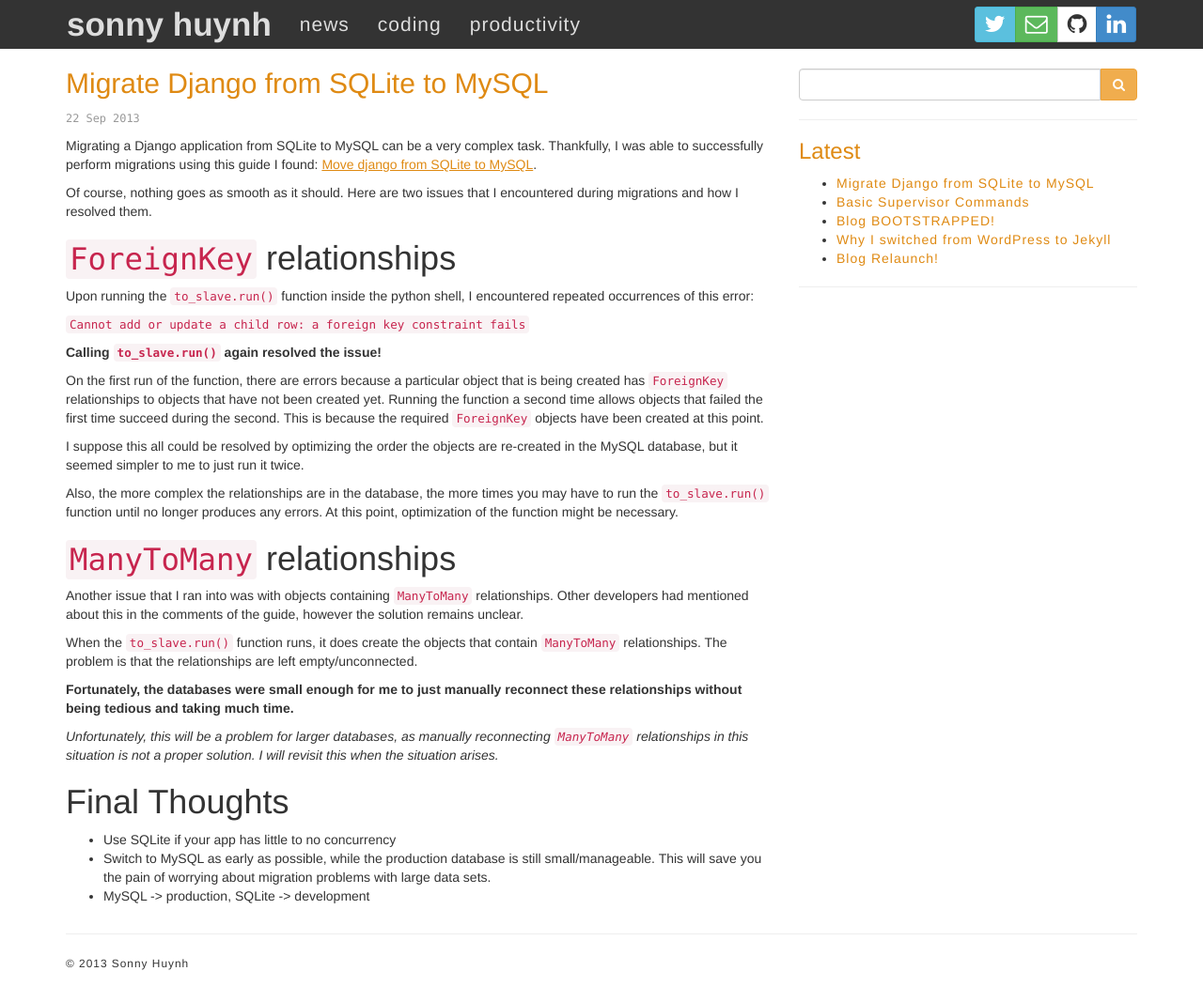
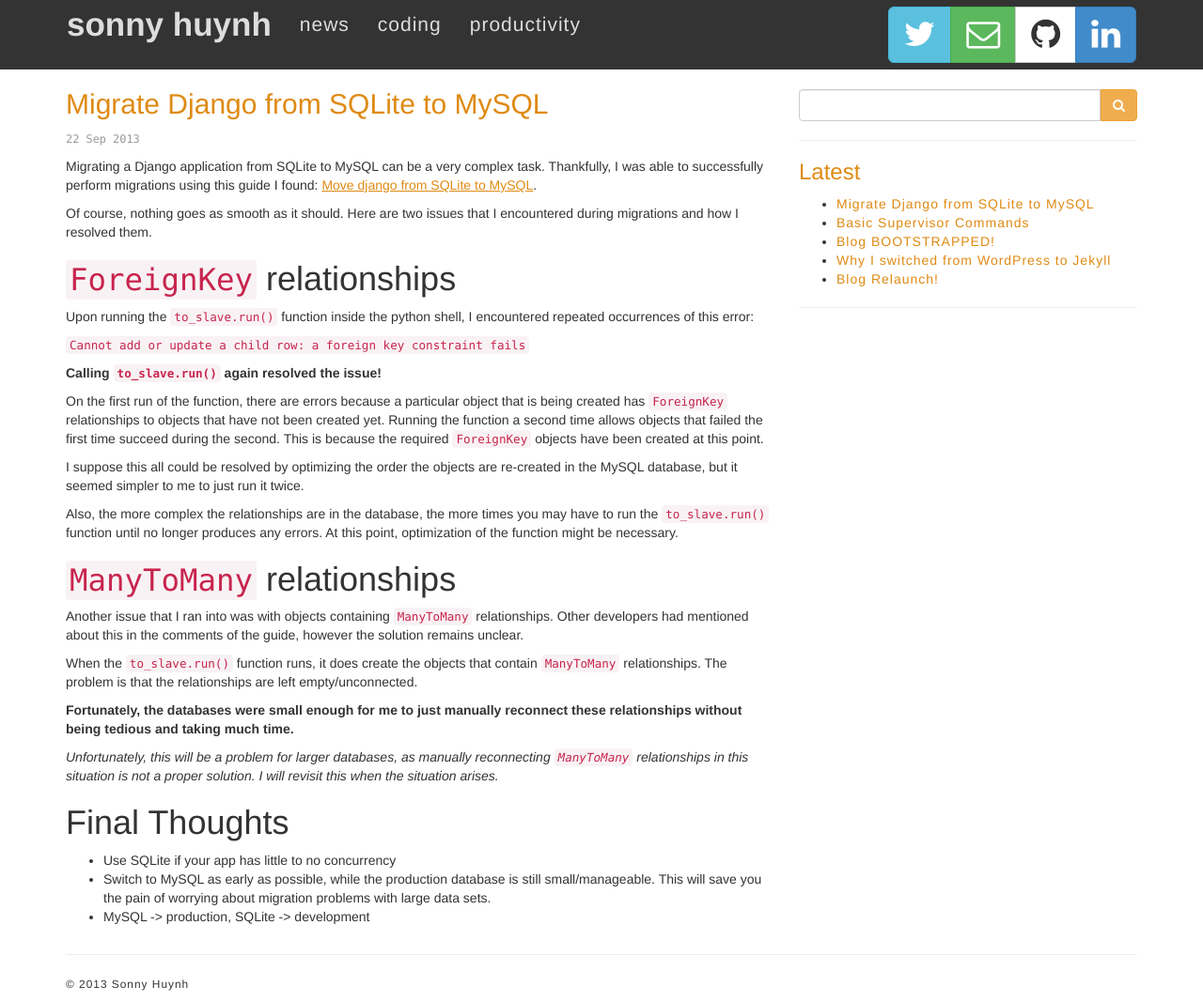
Before and after one commit to sonnyhuynh/sonnyhuynh.github.io, a Jekyll site: the page built from index.html, in a window 1280 px wide. Shown: the whole page at 94% size. Built offline with Jekyll 4.4.1, drawn with Linux system fonts in a browser that asks for light colours; Markdown is read by kramdown in place of the engine named in the settings; before the commit the page ends 1045 px from its top, so only the background shows below that.

Commit message:
Increase `social` widget size

```diff
--- a/_includes/widget/social.html
+++ b/_includes/widget/social.html
@@ -1,4 +1,4 @@
-<div class="btn-group btn-group-sm{% if include.is_nav %} navbar-btn pull-right hidden-xs hidden-sm{% else %} social{% endif %}">
+<div class="btn-group btn-group-lg{% if include.is_nav %} navbar-btn pull-right hidden-xs hidden-sm{% else %} social{% endif %}">
     <a class="btn btn-info{% unless include.is_nav %} visible-xs visible-sm{% endunless %}" href="https://twitter.com/{{ site.author.twitter }}/" title="@{{ site.author.twitter }}"><i class="icon-2x icon-twitter"></i></a>
     <a class="btn btn-success{% unless include.is_nav %} visible-xs visible-sm{% endunless %}" href="mailto:{{ site.author.email }}" title="{{ site.author.email }}"><i class="icon-2x icon-envelope-alt"></i></a>
     <a class="btn btn-default{% unless include.is_nav %} visible-xs visible-sm{% endunless %}" href="https://github.com/{{ site.author.github }}/" title="GitHub"><i class="icon-2x icon-github"></i></a>
```
